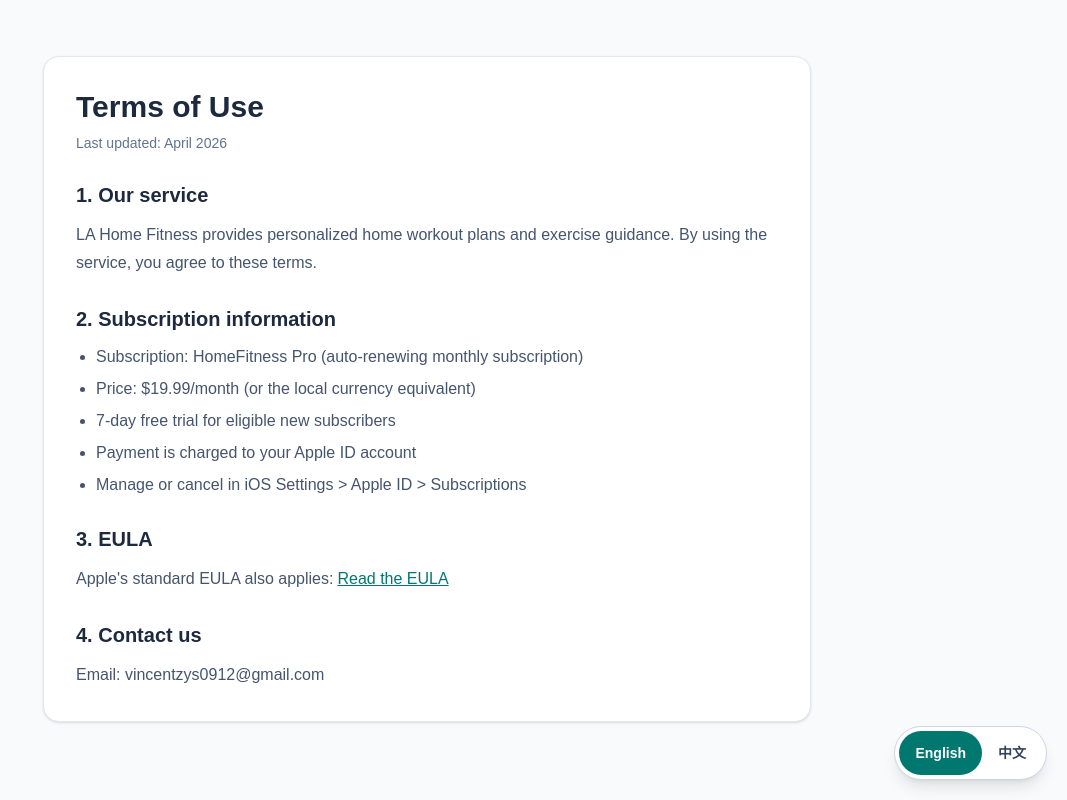
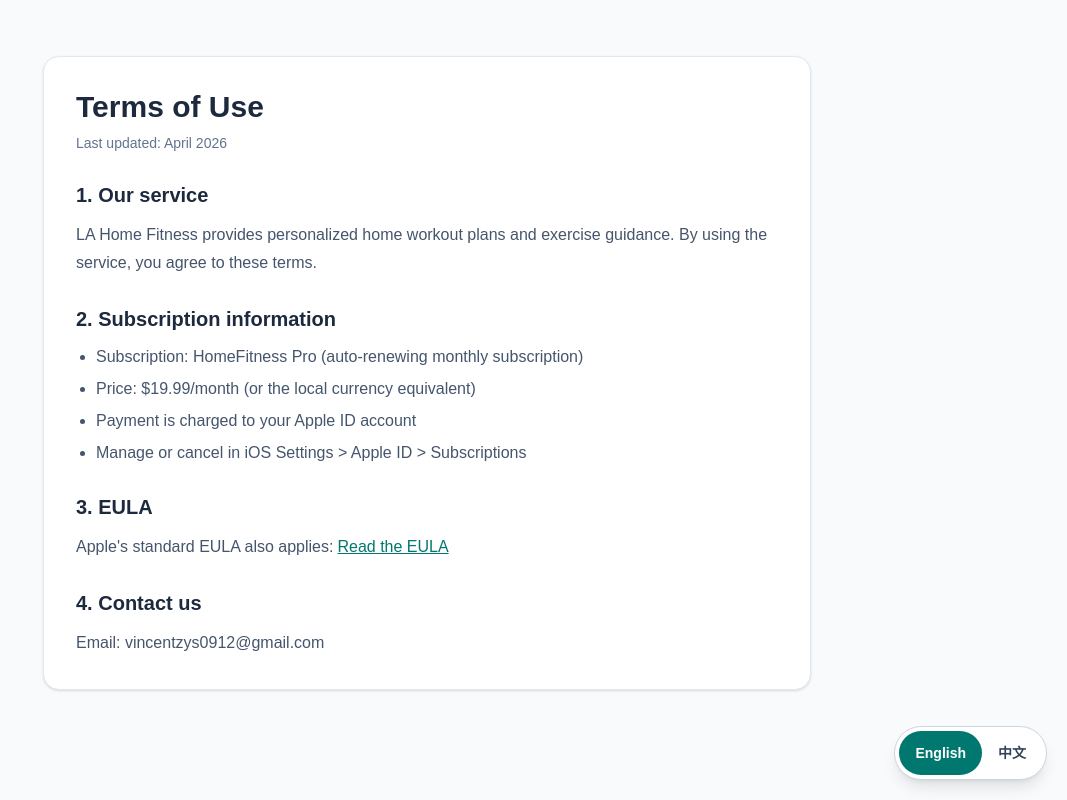
Before and after one commit to vincentzhang0912/LAHomeFitness-web, a Next.js app: page /terms in a window 1280 px wide. Shown: the whole page, without its empty margins (213-1280 px from the left). Built offline with nearby package versions, Linux system fonts and the light colour scheme; no server answers.

Commit message:
Remove outdated seven-day free trial claims

```diff
--- a/src/app/terms/page.tsx
+++ b/src/app/terms/page.tsx
@@ -17,7 +17,6 @@ export default async function TermsPage() {
           <ul className="list-disc space-y-2 pl-5 text-slate-600">
             <li>{t("订阅名称：HomeFitness Pro（自动续订月度订阅）")}</li>
             <li>{t("订阅价格：$19.99/月（或当地等价货币）")}</li>
-            <li>{t("首次订阅可享 7 天免费试用（如适用）")}</li>
             <li>{t("付款将通过 Apple ID 账户扣款")}</li>
             <li>{t("可在 iOS 设置 &gt; Apple ID &gt; 订阅 中管理或取消")}</li>
           </ul>
```
